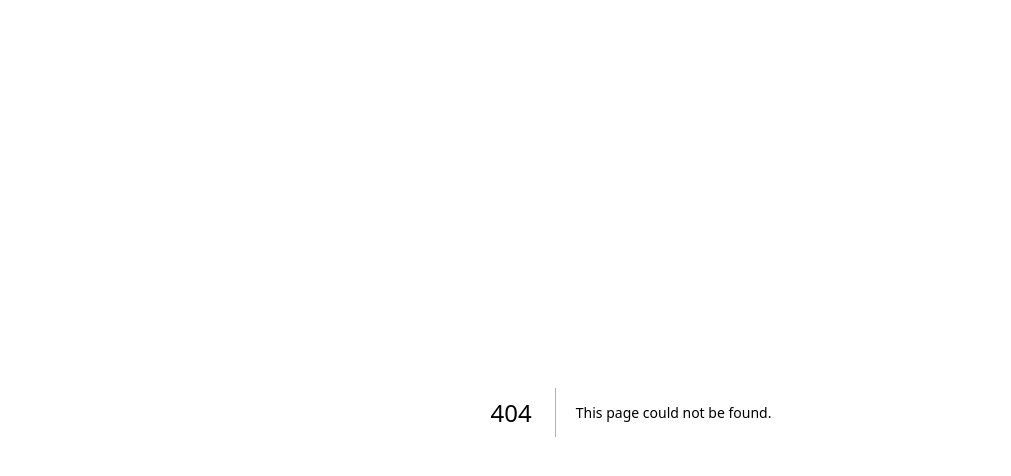
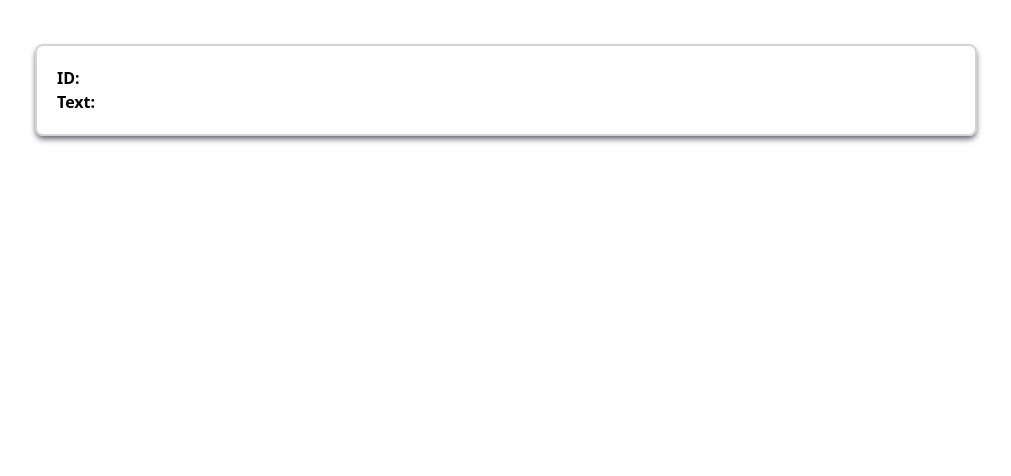
Before and after one commit to mateomh/desci-labs-test-ipfs-notes-main, a Next.js app: page /components/notecard/notecard in a window 1280 px wide. Before the commit this address had no page. Shown: the top 476 px of the page, without its empty margins (9-1020 px from the left). Built offline with nearby package versions, Linux system fonts and the light colour scheme.

Commit message:
Create the note card component to display the information for an individual note

```diff
--- /dev/null
+++ b/pages/components/notecard/notecard.tsx
@@ -0,0 +1,20 @@
+interface NoteCardProps {
+  id: string;
+  text: string;
+}
+
+const NoteCard:React.FC<NoteCardProps> = ({
+  id,
+  text
+}) => {
+  return (
+    <div
+      className={`flex flex-col p-5 m-8 border-2 border-stone-300 rounded-lg w-3/4 shadow-zinc-500 shadow-md whitespace-normal`}
+    >
+      <span className='truncate'><b>ID:  </b>{id}</span>
+      <span className='whitespace-normal'><b>Text: </b>{text}</span>
+    </div>
+  )
+};
+
+export default NoteCard;
```
